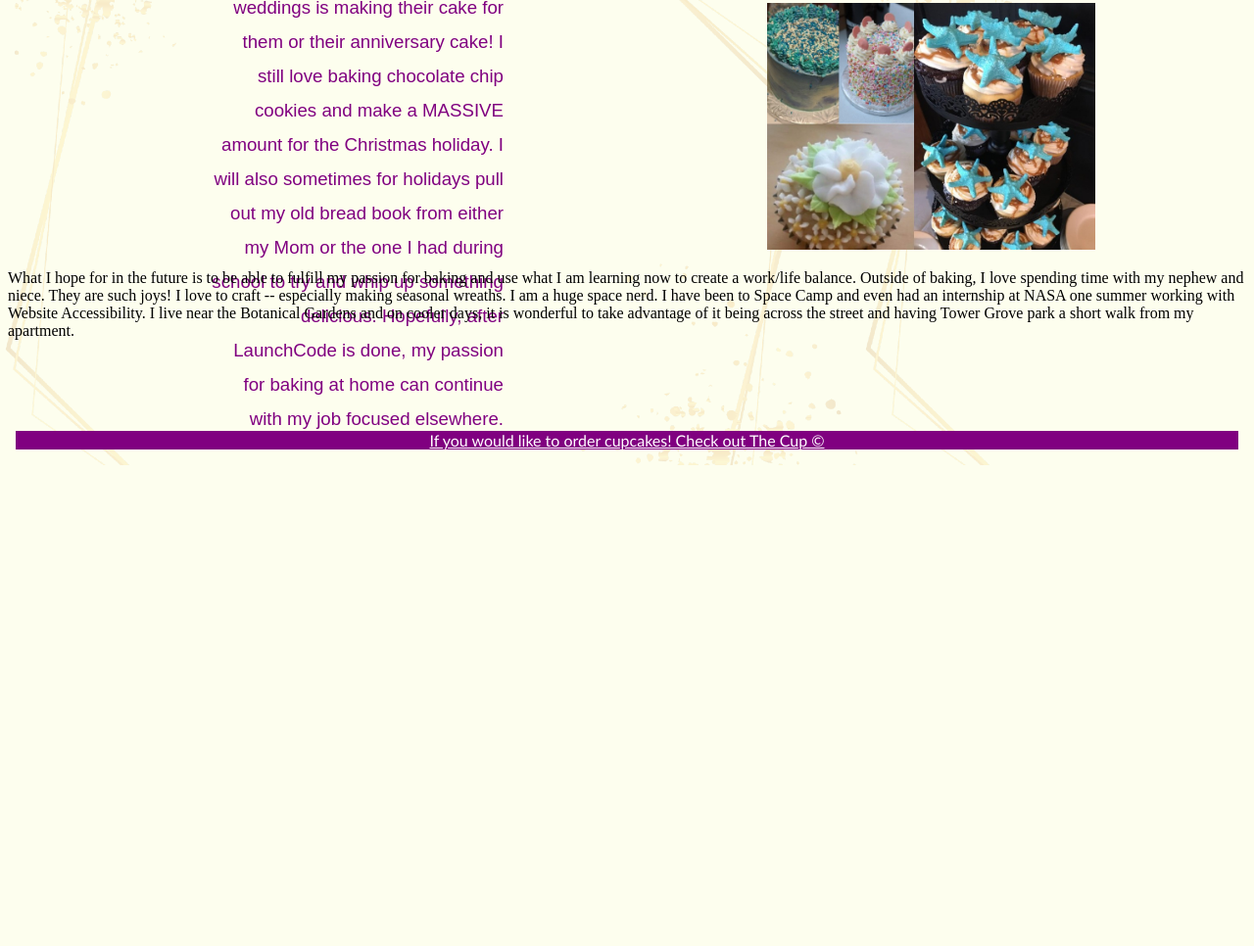
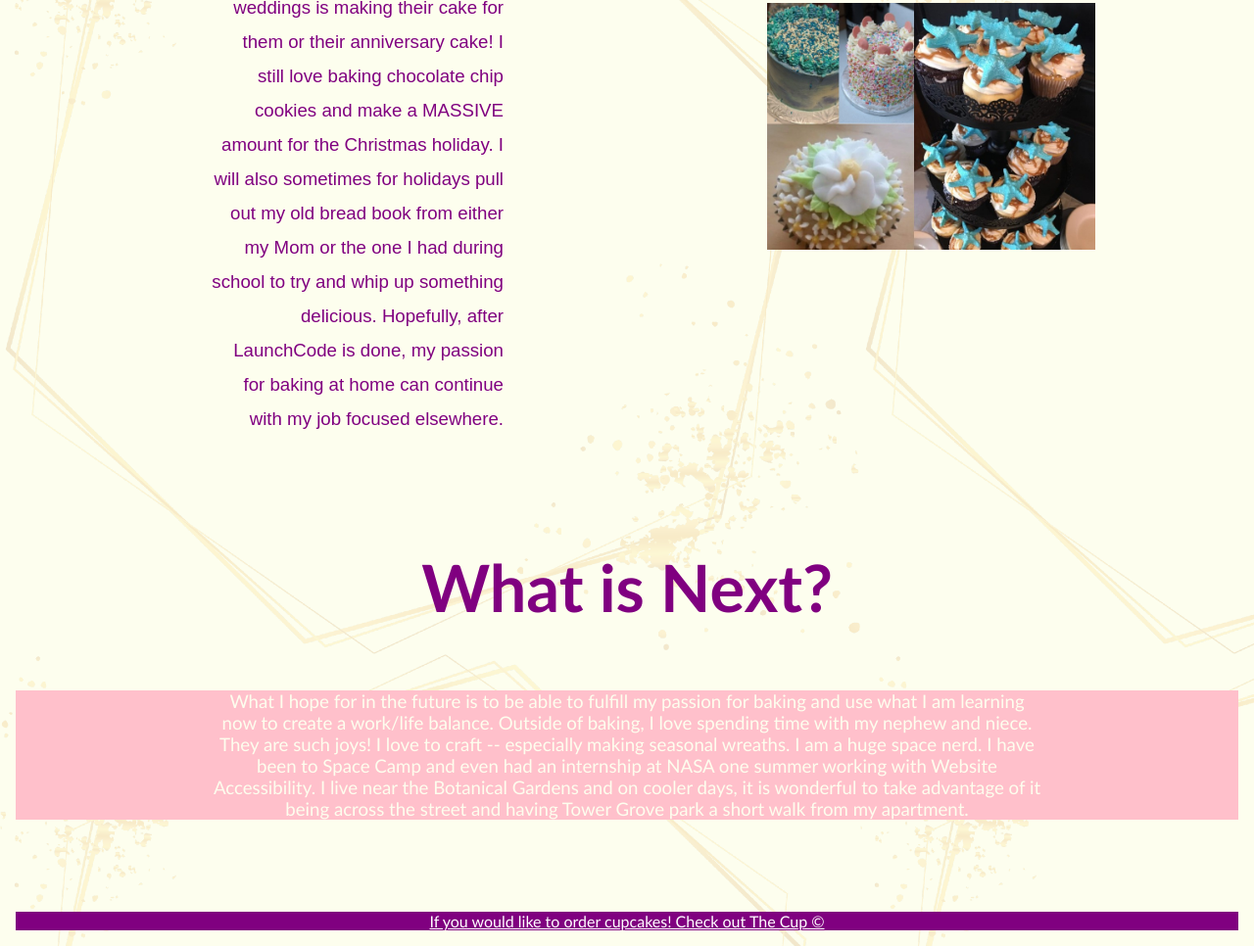
Before and after one commit to St-Louis-Women-March-2022/js-assignment-4-html-me-something-emilykhart, a website: page index.html in a window 1280 px wide. Shown: the part 2732-3698 px from the top of the page at 98% size. Before the commit the page ends 3207 px from the top, so only its background shows below. Drawn offline with Linux system fonts and the light colour scheme.

Commit message:
added css to statement

```diff
--- a/index.html
+++ b/index.html
@@ -269,6 +269,7 @@
          </div>
         </div>
       </div>
+      <h3 class="statementHead">What is Next?</h3>
       <p id="statement">What I hope for in the future is to be able to fulfill my passion for baking and use what I am learning now to create a work/life balance. Outside of baking, I love
         spending time with my nephew and niece. They are such joys! I love to craft -- especially making seasonal wreaths. I am a huge space nerd. I have been to Space Camp and even had an
         internship at NASA one summer working with Website Accessibility. I live near the Botanical Gardens and on cooler days, it is wonderful to take advantage of it being across the street
--- a/styles.css
+++ b/styles.css
@@ -637,3 +637,24 @@ img.hover-shadowSchool {
     transform: scale(1.5);
     box-shadow: 0 10px 18px 0 rgba(217, 72, 236, 0.2), 0 10px 32px 0 rgba(217, 72, 236, 0.2);
     }
+
+  #statement{
+    text-align: center;
+    color: #FDFEEE;
+    background-color: pink;
+    font-family: 'Trebuchet MS', 'Lucida Sans Unicode', 'Lucida Grande', 'Lucida Sans', Arial, sans-serif;
+    margin: 8px;
+    padding-left: 200px;
+    padding-right: 200px;
+    padding-top: -50px;
+    margin-top: 0px;
+    font-size: 14pt;
+  }
+
+  .statementHead{
+    font-size: 50pt;
+    font-family: 'Trebuchet MS', 'Lucida Sans Unicode', 'Lucida Grande', 'Lucida Sans', Arial, sans-serif;
+    text-align: center;
+    color: purple;
+    margin-top: 300px;
+  }
```
